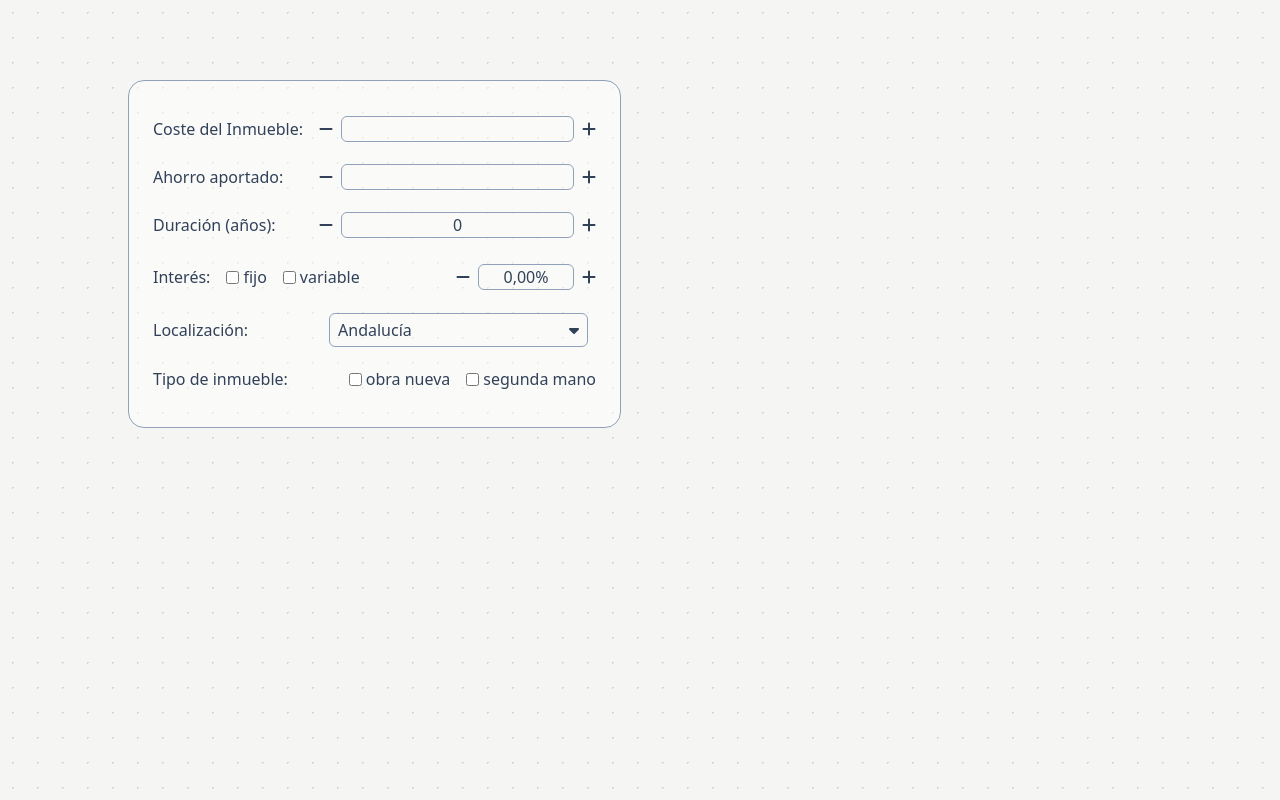
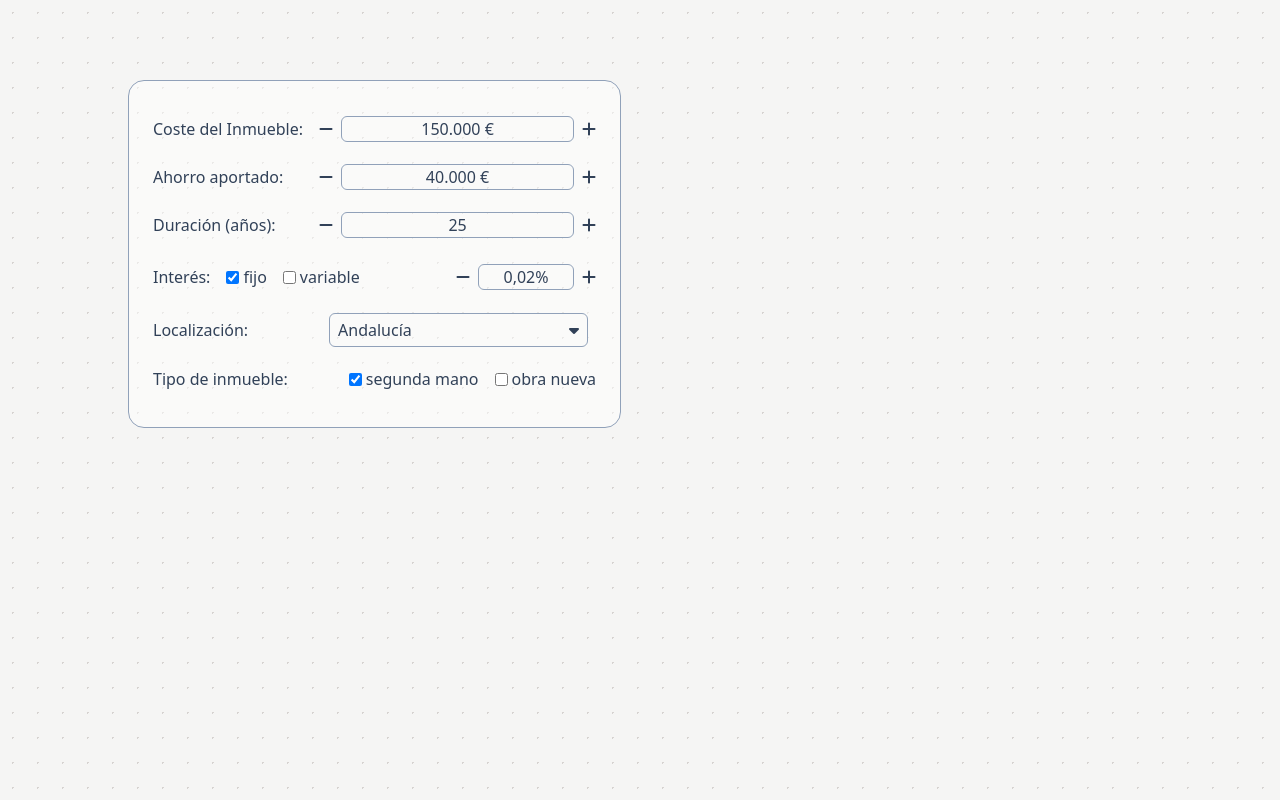
Before and after one commit to CesarCMa/mortgage_simulator, a React (Vite) app in the folder apps/web/: page / in a window 1280 px wide. Built offline with nearby package versions, Linux system fonts and the light colour scheme.

Commit message:
feat: add shared state to form inputs

```diff
--- a/apps/web/src/components/BinaryCheckBox.jsx
+++ b/apps/web/src/components/BinaryCheckBox.jsx
@@ -1,12 +1,12 @@
 import { useState } from "react";
 
-function BinaryCheckBox({ labels = ["Yes", "No"], onChange }) {
-  const [selected, setSelected] = useState(null);
+function BinaryCheckBox({ labels = ["No", "Yes"],value,  onChange }) {
+  const [selected, setSelected] = useState(Number(value));
 
   const handleSelect = (value) => {
     setSelected(value);
     if (onChange) {
-      onChange(value);
+      onChange(Boolean(value));
     }
   };
 
@@ -18,7 +18,7 @@ function BinaryCheckBox({ labels = ["Yes", "No"], onChange }) {
             type="checkbox"
             checked={selected === index}
             onChange={() => handleSelect(index)}
-            className="form-checkbox text-emerald-500"
+            className="form-checkbox"
           />
           <span>{label}</span>
         </label>
--- a/apps/web/src/components/EuroInput.jsx
+++ b/apps/web/src/components/EuroInput.jsx
@@ -1,17 +1,27 @@
 import { useState } from "react";
 
 function EuroInput(props) {
-  const { id, incrementMultiplier } = props;
-  const [value, setValue] = useState(0);
+  const { id, incrementMultiplier, value, onChange } = props;
+  const [innerValue, setInnerValue] = useState(value);
 
   const formatter = new Intl.NumberFormat("de-DE"); // de-DE uses dots for thousands
 
-  const increment = () => setValue((prev) => prev + incrementMultiplier);
-  const decrement = () => setValue((prev) => Math.max(0, prev - incrementMultiplier)); // avoid negatives if you want
+  const increment = () => {
+    const newValue = innerValue + incrementMultiplier;
+    setInnerValue(newValue);
+    onChange(newValue);
+  };
+  const decrement = () => {
+    const newValue = Math.max(0, innerValue - incrementMultiplier);
+    setInnerValue(newValue );
+    onChange(newValue);
+  };
 
   const handleChange = (e) => {
     const raw = e.target.value.replace(/\D/g, "");
-    setValue(Number(raw) || 0);
+    const newValue = parseInt(raw) || 0;
+    setInnerValue(newValue);
+    onChange(newValue);
   };
 
   return (
@@ -23,7 +33,7 @@ function EuroInput(props) {
       <input
         id={id}
         type="text"
-        value={value ? formatter.format(value) + " €" : ""}
+        value={innerValue ? formatter.format(innerValue) + " €" : ""}
         onChange={handleChange}
         className="no-spinner border border-slate-400 rounded-md mx-2 text-center"
       />
--- a/apps/web/src/components/MortgageInfoForm.jsx
+++ b/apps/web/src/components/MortgageInfoForm.jsx
@@ -3,9 +3,21 @@ import NumberInput from "./NumberInput";
 import PercentageInput from "./PercentageInput";
 import BinaryCheckBox from "./BinaryCheckBox";
 import MultiSelect from "./MultiSelect";
-import * as interestRates from "../data/interest_rates";
+import * as interestRates from "../data/interestRates";
+import * as mortgageBaseInfo from "../data/mortgageBaseInfo";
+import { useState } from "react";
 
 const MortgageInfoForm = () => {
+  const [mortgageInfo, setMortgageInfo] = useState(
+    mortgageBaseInfo.MORTGAGE_BASE_INFO
+  );
+
+  const handleUpdateMortgageInfo = (field) => (value) => {
+    setMortgageInfo((prev) => ({ ...prev, [field]: value }));
+  };
+
+  console.log(mortgageInfo);
+
   return (
     <form
       className="flex flex-col border border-slate-400 p-6 rounded-2xl bg-white/50"
@@ -15,40 +27,72 @@ const MortgageInfoForm = () => {
         <label htmlFor="houseCost" className="text-slate-700 mr-4 my-1">
           Coste del Inmueble:
         </label>
-        <EuroInput id="houseCost" incrementMultiplier={10000} />
+        <EuroInput
+          id="houseCost"
+          incrementMultiplier={10000}
+          value={mortgageInfo.houseCost}
+          onChange={handleUpdateMortgageInfo("houseCost")}
+        />
       </div>
       <div className="flex flex-col sm:flex-row my-2 justify-between">
         <label htmlFor="savings" className="text-slate-700 mr-4 my-1">
           Ahorro aportado:
         </label>
-        <EuroInput id="saving" incrementMultiplier={10000} />
+        <EuroInput
+          id="saving"
+          incrementMultiplier={10000}
+          value={mortgageInfo.savings}
+          onChange={handleUpdateMortgageInfo("savings")}
+        />
       </div>
       <div className="flex my-2 justify-between flex-col sm:flex-row">
         <label htmlFor="years" className="text-slate-700 mr-4 py-1">
           Duración (años):
         </label>
-        <NumberInput id="years" incrementMultiplier={5} />
+        <NumberInput
+          id="years"
+          incrementMultiplier={5}
+          value={mortgageInfo.years}
+          onChange={handleUpdateMortgageInfo("years")}
+        />
       </div>
       <div className="flex my-2 justify-between flex-col sm:flex-row">
         <div className="flex my-1">
           <label htmlFor="interest" className="text-slate-700 mr-4 py-1">
             Interés:
           </label>
-          <BinaryCheckBox labels={["fijo", "variable"]} />
+          <BinaryCheckBox
+            labels={["fijo", "variable"]}
+            value={mortgageInfo.variableInterest}
+            onChange={handleUpdateMortgageInfo("variableInterest")}
+          />
         </div>
-        <PercentageInput id="interest" step={0.1} />
+        <PercentageInput
+          id="interest"
+          step={0.1}
+          value={mortgageInfo.interest}
+          onChange={handleUpdateMortgageInfo("interest")}
+        />
       </div>
       <div className="flex my-2 justify-between sm:items-center flex-col sm:flex-row">
         <label htmlFor="place" className="text-slate-700 mr-4 py-1">
           Localización:
         </label>
-        <MultiSelect regions={interestRates.REGIONS} />
+        <MultiSelect
+          regions={interestRates.REGIONS}
+          value={mortgageInfo.location}
+          onChange={handleUpdateMortgageInfo("location")}
+        />
       </div>
       <div className="flex my-2 justify-between flex-col sm:flex-row">
         <label htmlFor="interest" className="text-slate-700 mr-4 py-1">
           Tipo de inmueble:
         </label>
-        <BinaryCheckBox labels={["obra nueva", "segunda mano"]} />
+        <BinaryCheckBox
+          labels={["segunda mano", "obra nueva"]}
+          value={mortgageInfo.newBuilding}
+          onChange={handleUpdateMortgageInfo("newBuilding")}
+        />
       </div>
     </form>
   );
--- a/apps/web/src/components/MultiSelect.jsx
+++ b/apps/web/src/components/MultiSelect.jsx
@@ -1,25 +1,38 @@
 import { useState } from "react";
 
 const MultiSelect = (props) => {
-  const { regions } = props;
+  const { regions, value, onChange } = props;
+  const defaultRegion = regions.find(r => r.value === value);
   const [isDisplayed, setIsDisplayed] = useState(false);
-  const [selectedRegion, setSelectedRegion] = useState(regions[0].label)
-  console.log(selectedRegion);
-
+  const [selectedRegion, setSelectedRegion] = useState(defaultRegion.label);
 
   return (
     <div className="relative border border-slate-400 rounded-md text-slate-700 py-1 px-2 mr-2">
-      <input type="text" placeholder="--" value={selectedRegion}/>
-      <button onClick={()=> setIsDisplayed(!isDisplayed)}>
+      <input
+        type="text"
+        placeholder="--"
+        readOnly
+        className="cursor-pointer"
+        value={selectedRegion}
+        onClick={()=>setIsDisplayed(!isDisplayed)}
+      />
+      <button onClick={() => setIsDisplayed(!isDisplayed)}>
         <i className="fa-solid fa-caret-down"></i>
       </button>
       {isDisplayed && (
         <div className="max-h-60 overflow-scroll border border-slate-400 rounded-md absolute top-[32px] right-0 bg-white/90">
           {regions.map((region) => (
-            <div className="py-1 px-2 hover:bg-sky-200/90 rounded-sm" onClick={()=>{
-              setIsDisplayed(false);
-              setSelectedRegion(region.label);
-            }} key={region.value}>{region.label}</div>
+            <div
+              className="py-1 px-2 hover:bg-sky-200/90 rounded-sm"
+              onClick={() => {
+                setIsDisplayed(false);
+                setSelectedRegion(region.label);
+                onChange(region.value);
+              }}
+              key={region.value}
+            >
+              {region.label}
+            </div>
           ))}
         </div>
       )}
--- a/apps/web/src/components/NumberInput.jsx
+++ b/apps/web/src/components/NumberInput.jsx
@@ -1,10 +1,20 @@
 import { useState } from "react";
 
 function NumberInput(props) {
-  const { id, incrementMultiplier } = props;
-  const [value, setValue] = useState(0);
-  const increment = () => setValue((prev) => prev + incrementMultiplier);
-  const decrement = () => setValue((prev) => prev - incrementMultiplier);
+  const { id, incrementMultiplier, value, onChange } = props;
+  const [innerValue, setInnerValue] = useState(value);
+
+  const increment = () => {
+    const newValue = innerValue + incrementMultiplier;
+    setInnerValue(newValue);
+    onChange(newValue);
+  };
+
+  const decrement = () => {
+    const newValue = innerValue - incrementMultiplier;
+    setInnerValue(newValue);
+    onChange(newValue);
+  };
   return (
     <div className="flex items-center text-slate-700">
       {" "}
@@ -15,8 +25,12 @@ function NumberInput(props) {
       <input
         id={id}
         type="number"
-        value={value}
-        onChange={(e) => setValue(Number(e.target.value))}
+        value={innerValue}
+        onChange={(e) => {
+          const newValue = Number(e.target.value);
+          setInnerValue(newValue);
+          onChange(newValue);
+        }}
         className="no-spinner border border-slate-400 rounded-md mx-2 text-center"
       />{" "}
       <button type="button" onClick={increment}>
--- a/apps/web/src/components/PercentageInput.jsx
+++ b/apps/web/src/components/PercentageInput.jsx
@@ -1,7 +1,7 @@
 import { useState } from "react";
 
-function PercentageInput({ id, step = 0.01, onChange }) {
-  const [value, setValue] = useState(0);
+function PercentageInput({ id, step = 0.01, value,  onChange }) {
+  const [innerValue, setInnerValue] = useState(value);
 
   const formatter = new Intl.NumberFormat("de-DE", {
     minimumFractionDigits: 2,
@@ -13,12 +13,12 @@ function PercentageInput({ id, step = 0.01, onChange }) {
     const raw = e.target.value.replace(/[^0-9.,]/g, "").replace(",", ".");
     const num = parseFloat(raw);
     const safeNum = isNaN(num) ? 0 : num;
-    setValue(safeNum);
+    setInnerValue(safeNum);
     if (onChange) onChange(safeNum);
   };
 
   const increment = () => {
-    setValue((prev) => {
+    setInnerValue((prev) => {
       const newVal = +(prev + step).toFixed(2);
       if (onChange) onChange(newVal);
       return newVal;
@@ -26,7 +26,7 @@ function PercentageInput({ id, step = 0.01, onChange }) {
   };
 
   const decrement = () => {
-    setValue((prev) => {
+    setInnerValue((prev) => {
       const newVal = +(prev - step).toFixed(2);
       if (onChange) onChange(newVal);
       return newVal;
@@ -42,7 +42,7 @@ function PercentageInput({ id, step = 0.01, onChange }) {
       <input
         id={id}
         type="text"
-        value={formatter.format(value) + "%"}
+        value={formatter.format(innerValue) + "%"}
         onChange={handleChange}
         className="no-spinner border border-slate-400 rounded-md mx-2 text-center w-24"
       />
--- /dev/null
+++ b/apps/web/src/data/mortgageBaseInfo.js
@@ -0,0 +1,9 @@
+export const MORTGAGE_BASE_INFO = {
+    houseCost: 150000,
+    savings: 40000,
+    years: 25,
+    variableInterest: false,
+    interest: 0.02,
+    location: "andalucia",
+    newBuilding: false,
+};
```
Also changed, not shown: apps/web/src/data/interestRates.js (renamed from apps/web/src/data/interest_rates.js), 1 other file (tests, documents, lock files or other folders).
